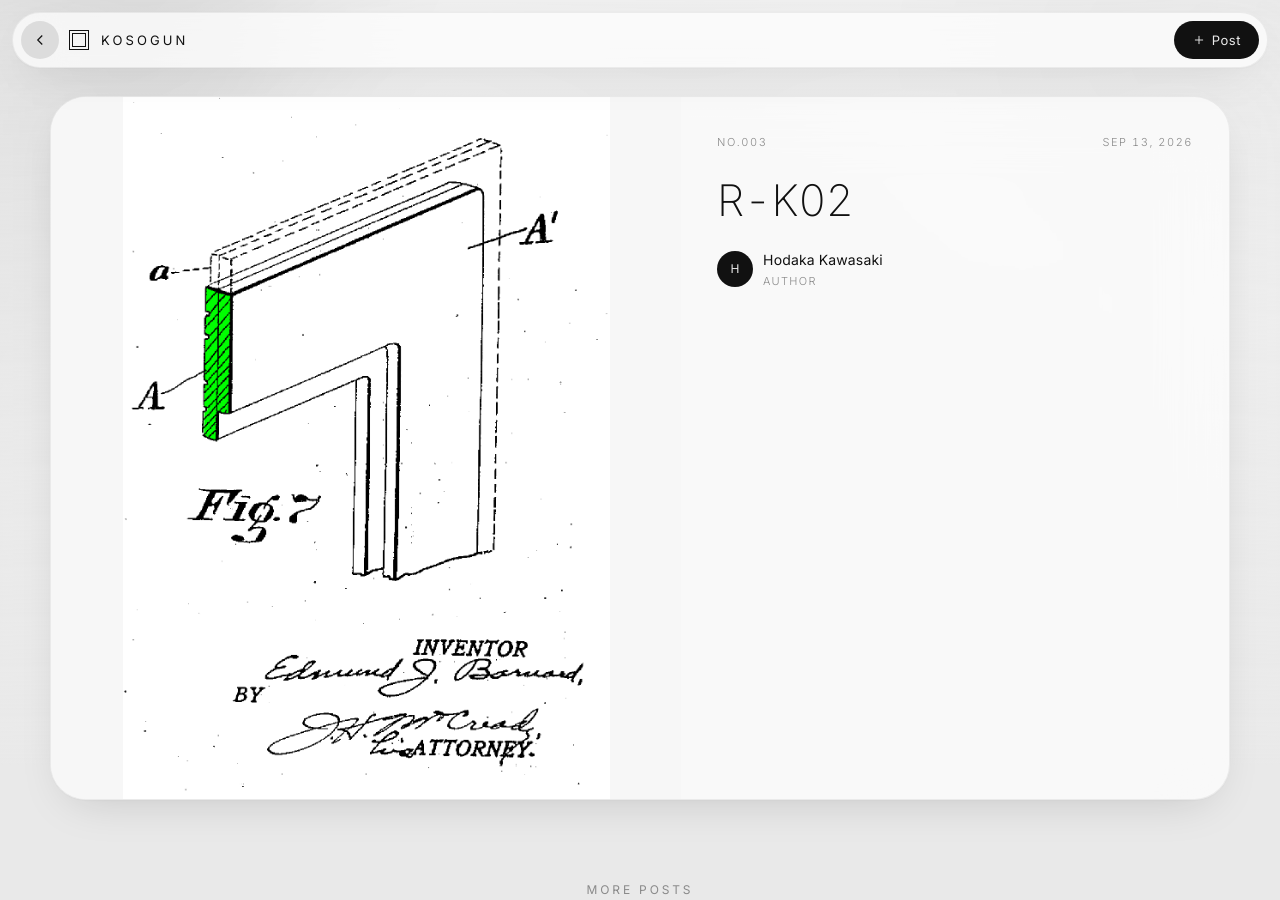
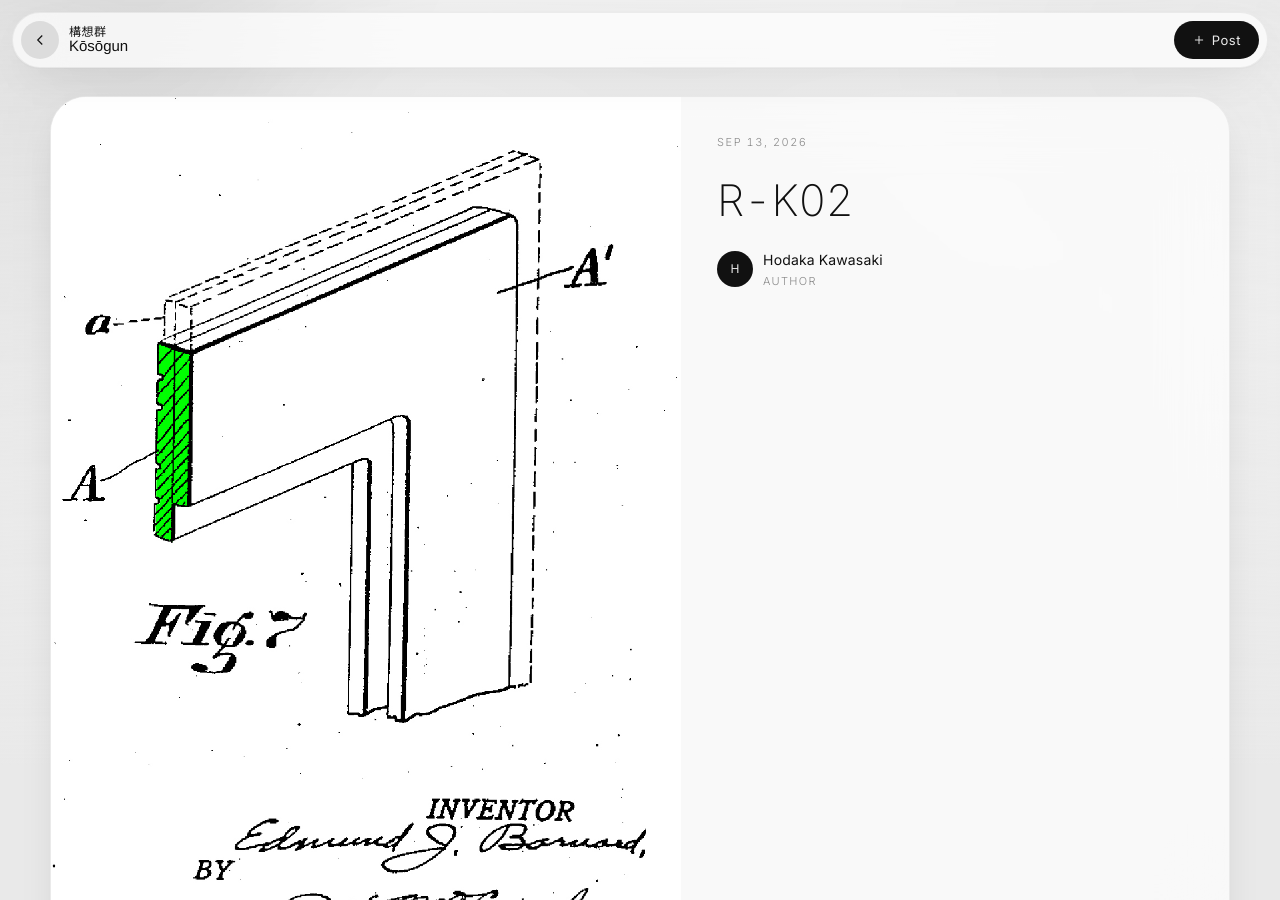
Before and after one commit to da-unch/kosogun, a Jekyll site: the page built from 河﨑/2026-09-13-r-k02.md, in a window 1280 px wide and 900 px high. Built offline with Jekyll 4.4.1, drawn with Linux system fonts in a browser that asks for light colours; some of the changed text lies outside the part shown.

Commit message:
公式ロゴ（構想群 Kōsōgun）をヘッダーに、投稿番号表示を削除、詳細画像の高さを画像に合わせる
Co-Authored-By: Claude Opus 5 <noreply@anthropic.com>

```diff
--- a/_includes/card.html
+++ b/_includes/card.html
@@ -11,7 +11,6 @@
     {%- else %}
     <p class="card__excerpt">{{ c.content | markdownify | strip_html | strip | truncate: 140 }}</p>
     {%- endif %}
-    <div class="chips chips--left"><span class="chip">No.{{ cnum | prepend: "00" | slice: -3, 3 }}</span></div>
     <div class="chips chips--right">
       {%- if c.images.size > 1 %}<span class="chip"><svg width="12" height="12" viewBox="0 0 24 24" fill="none" stroke="currentColor" stroke-width="1.6"><rect x="7" y="7" width="14" height="14" rx="2"/><path d="M3 17V5a2 2 0 0 1 2-2h12"/></svg>{{ c.images.size }}</span>{% endif %}
       {%- if c.links.size > 0 %}<span class="chip"><svg width="12" height="12" viewBox="0 0 24 24" fill="none" stroke="currentColor" stroke-width="1.6"><path d="M10 14a5 5 0 0 0 7 0l3-3a5 5 0 0 0-7-7l-1 1"/><path d="M14 10a5 5 0 0 0-7 0l-3 3a5 5 0 0 0 7 7l1-1"/></svg>{{ c.links.size }}</span>{% endif %}
--- a/_includes/post.html
+++ b/_includes/post.html
@@ -25,7 +25,6 @@
   {%- endif %}
   <div class="pin__body">
     <div class="pin__top">
-      <span class="num">No.{{ num | prepend: "00" | slice: -3, 3 }}</span>
       {%- if page.date %}<time class="num" datetime="{{ page.date | date_to_xmlschema }}">{{ page.date | date: "%b %-d, %Y" }}</time>{% endif %}
     </div>
     <h1>{{ page.title }}</h1>
--- a/_layouts/default.html
+++ b/_layouts/default.html
@@ -6,7 +6,7 @@
 {%- assign seg = page.path | split: "/" -%}
 {%- assign member = nil -%}
 {%- if seg.size > 1 -%}{%- assign member = site.members | where: "key", seg.first | first -%}{%- endif %}
-<title>{% if member %}{{ page.title }} — {% endif %}KOSOGUN — Frame Studies</title>
+<title>{% if member %}{{ page.title }} — {% endif %}構想群 Kōsōgun</title>
 {%- if site.description %}
 <meta name="description" content="{{ site.description }}">
 {%- endif %}
@@ -23,7 +23,7 @@
   {%- if member %}
   <a class="icon-btn" href="{{ '/' | relative_url }}" data-back aria-label="Back"><svg width="18" height="18" viewBox="0 0 24 24" fill="none" stroke="currentColor" stroke-width="1.6"><path d="m15 18-6-6 6-6"/></svg></a>
   {%- endif %}
-  <a class="brand" href="{{ '/' | relative_url }}"><span class="brand__mark" aria-hidden="true"></span>Kosogun</a>
+  <a class="brand" href="{{ '/' | relative_url }}" aria-label="構想群 Kōsōgun"><span class="brand__ja">構想群</span><span class="brand__en">Kōsōgun</span></a>
   <span class="topbar__spacer"></span>
   <a class="pill" href="{{ '/admin/' | relative_url }}"><svg width="14" height="14" viewBox="0 0 24 24" fill="none" stroke="currentColor" stroke-width="1.6"><path d="M12 5v14M5 12h14"/></svg>Post</a>
 </header>
@@ -32,6 +32,6 @@
 {%- else %}
 <main>{{ content }}</main>
 {%- endif %}
-<footer class="footer">KOSOGUN — FRAME STUDIES</footer>
+<footer class="footer">構想群 Kōsōgun</footer>
 </body>
 </html>
--- a/assets/css/style.css
+++ b/assets/css/style.css
@@ -68,15 +68,9 @@ button { font: inherit; color: inherit; }
   box-shadow: var(--shadow);
 }
 .page-post .topbar { padding-left: 8px; }
-.brand { display: flex; align-items: center; gap: 12px; font-size: 13px; font-weight: 400; letter-spacing: .24em; text-transform: uppercase; white-space: nowrap; }
-.brand__mark {
-  width: 14px;
-  height: 14px;
-  border: 1px solid currentColor;
-  outline: 1px solid currentColor;
-  outline-offset: 2px;
-  margin: 0 3px;
-}
+.brand { display: flex; flex-direction: column; justify-content: center; line-height: 1.02; font-weight: 300; white-space: nowrap; }
+.brand__ja { font-size: 12px; letter-spacing: .04em; }
+.brand__en { font-family: "Helvetica Neue", "Inter", sans-serif; font-size: 15px; letter-spacing: 0; }
 .topbar__spacer { flex: 1; }
 .pill, .icon-btn {
   display: inline-flex;
@@ -151,7 +145,7 @@ button { font: inherit; color: inherit; }
   pointer-events: none;
 }
 .card:hover .card__media::after { opacity: 1; }
-.card--text .card__media { padding: 52px 20px 24px; background: var(--surface); }
+.card--text .card__media { padding: 22px 20px 24px; background: var(--surface); }
 .card--text .card__media::after { display: none; }
 .card__excerpt {
   margin: 0;
@@ -243,15 +237,11 @@ button { font: inherit; color: inherit; }
 @media (max-width: 860px) {
   .pin { grid-template-columns: 1fr; border-radius: 28px; }
 }
-.pin__media { position: relative; min-height: 320px; background: var(--surface); }
-.carousel { display: flex; height: 100%; overflow-x: auto; scroll-snap-type: x mandatory; scrollbar-width: none; }
+.pin__media { position: relative; align-self: start; background: var(--surface); }
+.carousel { display: flex; align-items: flex-start; overflow-x: auto; scroll-snap-type: x mandatory; scrollbar-width: none; }
 .carousel::-webkit-scrollbar { display: none; }
-.carousel figure { flex: 0 0 100%; display: grid; place-items: center; margin: 0; min-height: min(78vh, 760px); scroll-snap-align: center; }
-.carousel img { width: 100%; max-height: min(78vh, 760px); object-fit: contain; }
-@media (max-width: 860px) {
-  .carousel figure { min-height: 0; }
-  .carousel img { max-height: 70vh; }
-}
+.carousel figure { flex: 0 0 100%; margin: 0; scroll-snap-align: start; }
+.carousel img { width: 100%; height: auto; }
 .car-btn {
   position: absolute;
   top: 50%;
@@ -293,7 +283,7 @@ button { font: inherit; color: inherit; }
 
 .pin__body { display: flex; flex-direction: column; gap: 22px; padding: 36px 36px 40px; }
 @media (max-width: 560px) { .pin__body { padding: 26px 22px 30px; } }
-.pin__top { display: flex; align-items: center; justify-content: space-between; gap: 12px; }
+.pin__top { display: flex; align-items: center; justify-content: flex-start; gap: 12px; }
 .num { font-size: 11px; letter-spacing: .14em; text-transform: uppercase; color: var(--muted); }
 .pin h1 { margin: 0; font-size: clamp(28px, 3.4vw, 44px); line-height: 1.2; letter-spacing: -.01em; font-weight: 200; }
 .byline { display: flex; align-items: center; gap: 10px; font-size: 14px; font-weight: 400; }
@@ -324,7 +314,7 @@ button { font: inherit; color: inherit; }
 .section-title { width: var(--wide); margin: 80px auto 20px; font-size: 12px; font-weight: 400; letter-spacing: .24em; text-transform: uppercase; text-align: center; color: var(--muted); }
 
 .empty { width: var(--wide); margin: 40px auto; text-align: center; color: var(--muted); }
-.footer { padding: 24px 0 56px; font-size: 11px; letter-spacing: .24em; text-align: center; color: var(--faint); }
+.footer { padding: 24px 0 56px; font-size: 12px; letter-spacing: .04em; text-align: center; color: var(--faint); }
 
 @keyframes rise {
   from { opacity: 0; transform: translateY(24px) scale(.985); }
```
